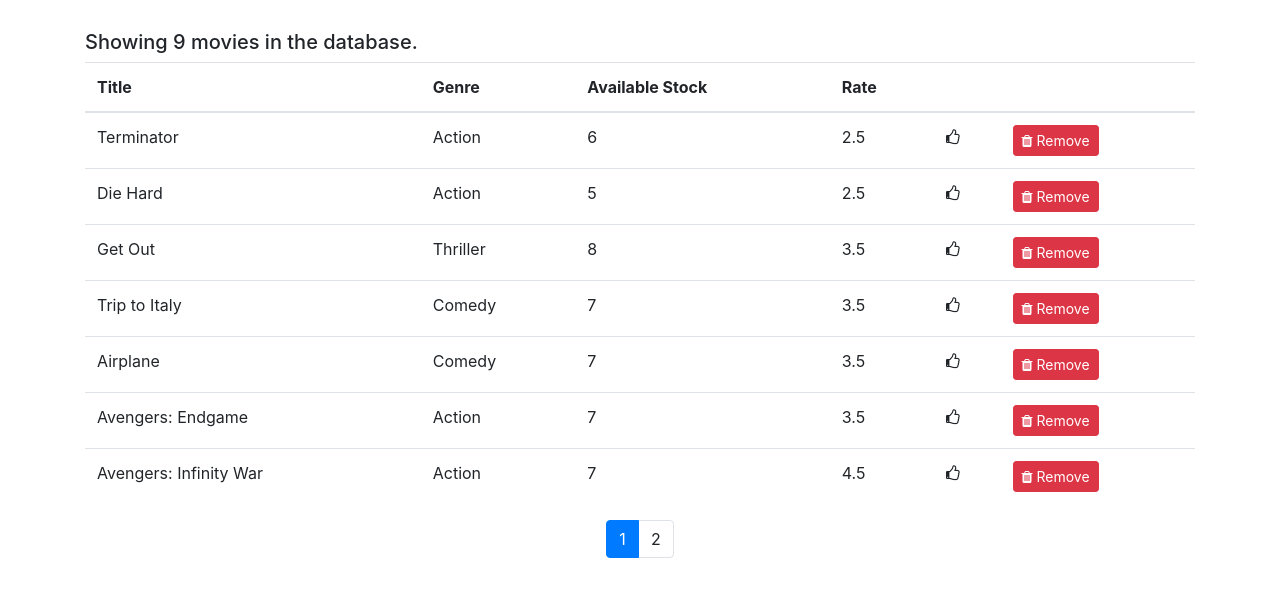
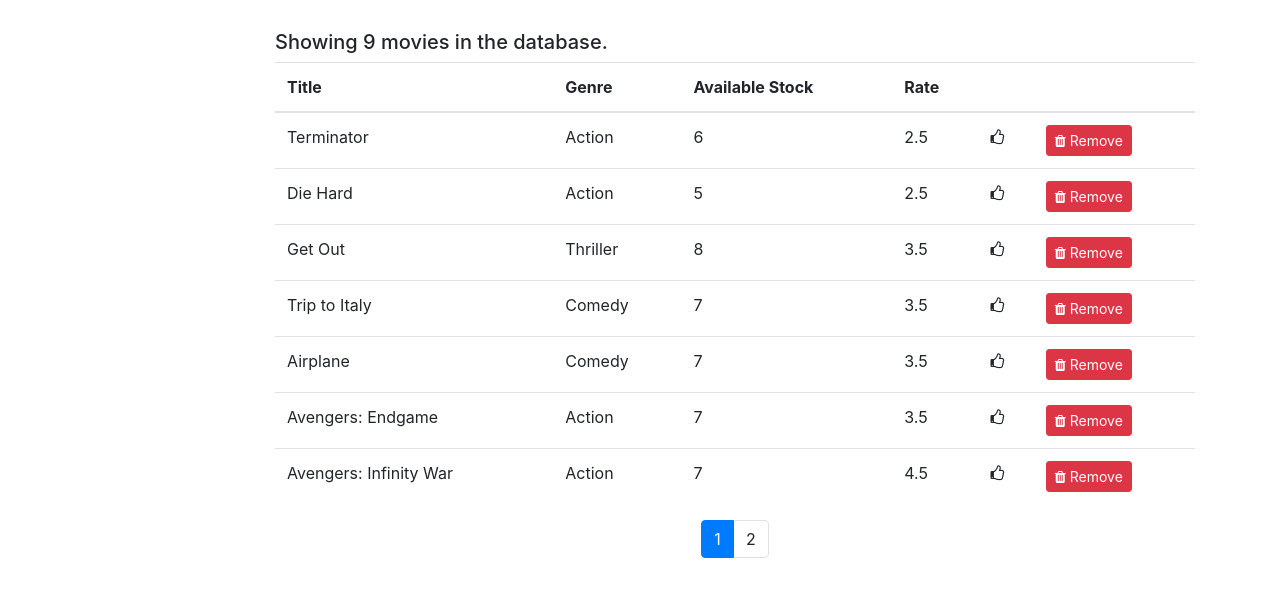
Before and after one commit to naseebbajracharya/movie-rental-react, a React (Create React App) app: page / in a window 1280 px wide. Shown: the top 596 px of the page. Built offline with nearby package versions, Linux system fonts and the light colour scheme.

Commit message:
works on filter component interface

```diff
--- /dev/null
+++ b/src/components/common/listGroup.jsx
@@ -0,0 +1,9 @@
+import React, { Component } from 'react';
+
+class ListGroup extends Component {
+    render() {
+        return ( null );
+    }
+}
+
+export default ListGroup;
--- a/src/components/movies.jsx
+++ b/src/components/movies.jsx
@@ -1,15 +1,22 @@
 import React, { Component } from 'react';
 import Like from './common/like';
+import ListGroup from './common/listGroup';
 import Pagination from './common/pagination';
-import {getMovies} from '../services/fakeMovieService';
-import {Paginate} from '../utils/paginate';
+import { getMovies } from '../services/fakeMovieService';
+import { Paginate } from '../utils/paginate';
+import { getGenres } from '../services/fakeGenreService';
 
 class Movies extends Component {
     state = {
-        movies: getMovies(),
+        movies: [],
         currentPage: 1,
-        pageSize: 7
+        pageSize: 7,
+        genres: []
     };
+
+    componentDidMount() {
+        this.setState({movies: getMovies(), genres: getGenres()});
+    }
 
     handleDelete = (movie) => {
         //console.log(movie);
@@ -31,6 +38,10 @@ class Movies extends Component {
         this.setState({currentPage: page});
     }
 
+    handleGenreSelect = (genre) => {
+        console.log(genre);
+    }
+
     render() {
 
         const {length: count} = this.state.movies;
@@ -42,8 +53,13 @@ class Movies extends Component {
         const movies = Paginate(allMovies, currentPage, pageSize);
 
         return (
-            <React.Fragment>
-                <h5>Showing {count} movies in the database.</h5>
+        <div className="row">
+            <div className="col-2">
+                <ListGroup items={this.state.genres} onItemSelect={this.handleGenreSelect}/>
+            </div>
+
+            <div className="col">
+            <h5>Showing {count} movies in the database.</h5>
         <table className="table table-hover">
             <thead>
                 <tr>
@@ -73,7 +89,9 @@ class Movies extends Component {
                     pageSize={pageSize}
                     currentPage={currentPage}
                     onPageChange={this.handlePageChange} />
-        </React.Fragment>
+            </div>
+
+        </div>
         );
 
 
```
Also changed, not shown: 1 other file (tests, documents, lock files or other folders).
